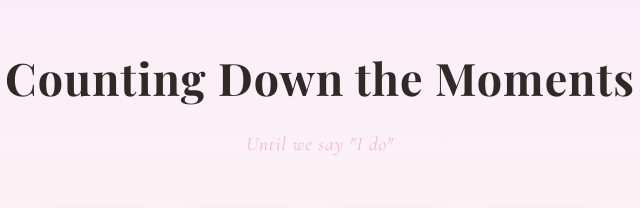
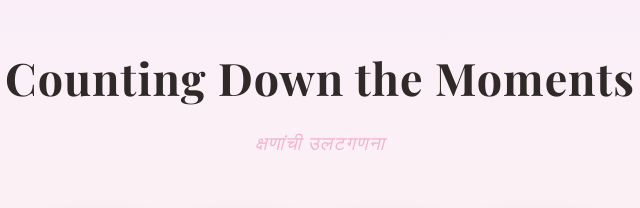
Before and after one commit to Shivprasad-Kapale/Vyankatesh-Ujwala., a plain HTML site: page index.html in a window 1280 px wide. Shown: the part 840-1048 px from the top of the page, 320-960 px from the left. Drawn offline with nearby package versions, Linux system fonts and the light colour scheme; a web font is replaced by a local one.

Commit message:
Update index.html

```diff
--- a/index.html
+++ b/index.html
@@ -1314,7 +1314,7 @@
     <section class="countdown-section" id="countdown">
         <div class="section-inner">
             <h2 class="section-title">Counting Down the Moments</h2>
-            <p class="section-subtitle">Until we say "I do"</p>
+            <p class="section-subtitle">क्षणांची उलटगणना</p>
             <div class="countdown-grid" id="countdownGrid">
                 <div class="countdown-card">
                     <div class="countdown-number" id="countDays">00</div>
```
